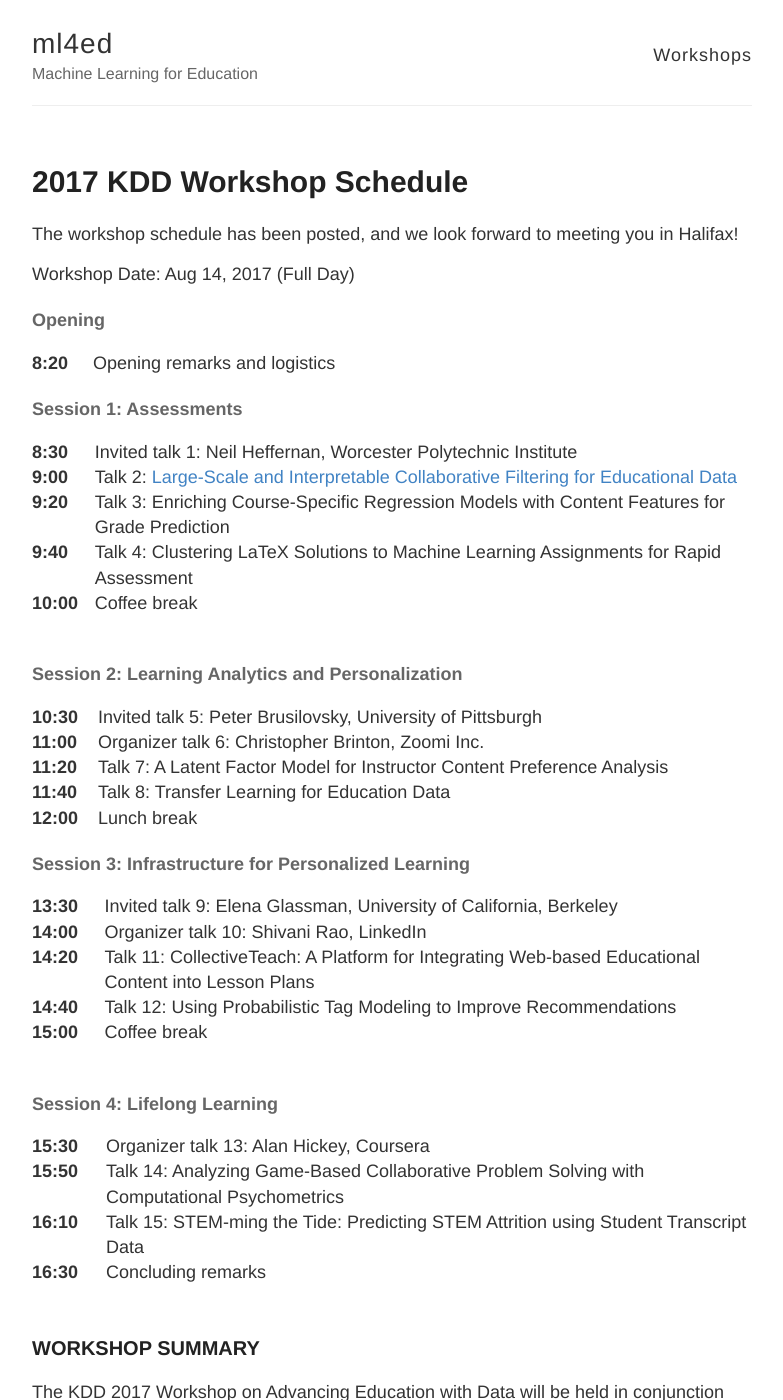
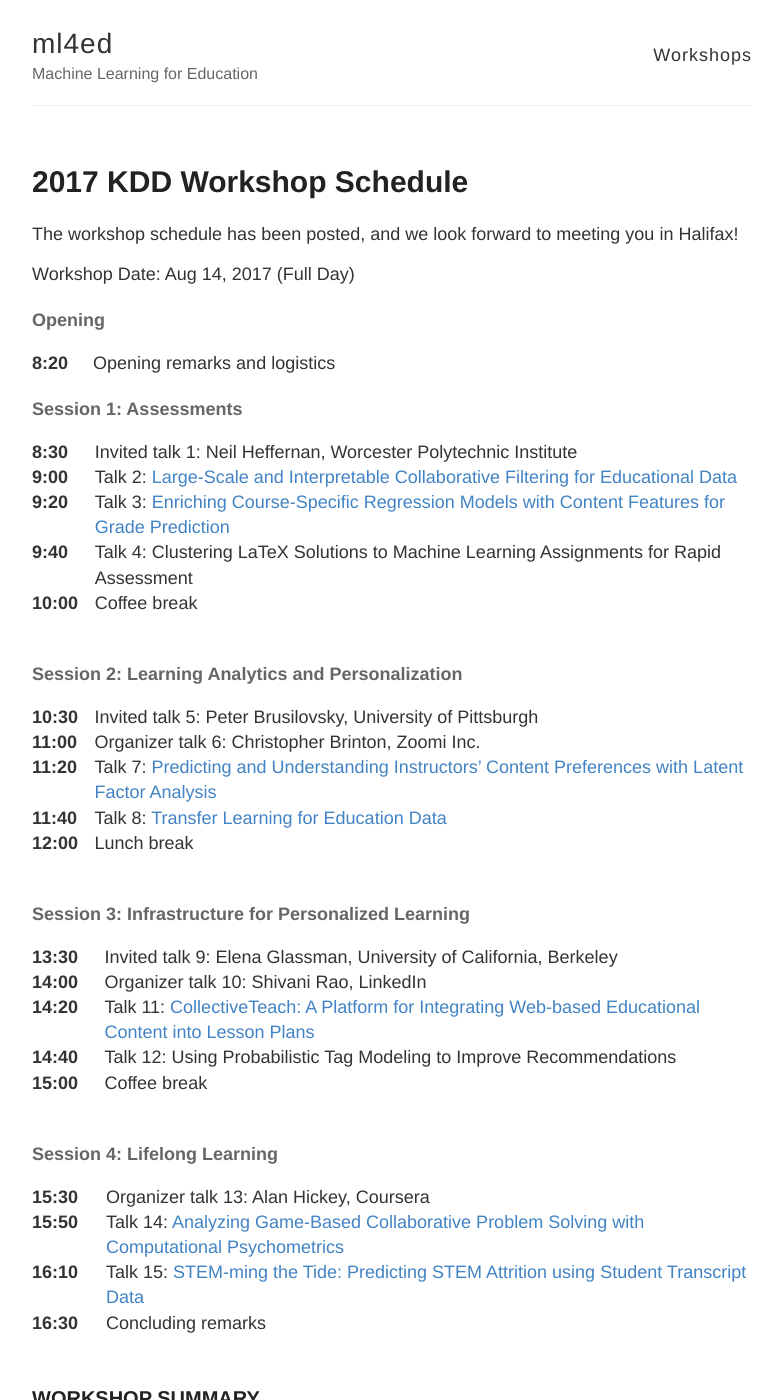
Before and after one commit to ml4ed/ml4ed.github.io, a Jekyll site: the page built from _posts/2017-7-21-KDD-Workshop-Details.md, in a window 1280 px wide and 1400 px high. Shown: the whole window, without its empty margins (248-1031 px from the left). Built offline with Jekyll 4.4.1, drawn with Linux system fonts in a browser that asks for light colours.

Commit message:
Update 2017-7-21-KDD-Workshop-Details.md

```diff
--- a/_posts/2017-7-21-KDD-Workshop-Details.md
+++ b/_posts/2017-7-21-KDD-Workshop-Details.md
@@ -14,8 +14,8 @@ Workshop Date: Aug 14, 2017 (Full Day)
 #### Session 1: Assessments
 
 |**8:30**| Invited talk 1: Neil Heffernan, Worcester Polytechnic Institute|
-|**9:00**| Talk 2: [Large-Scale and Interpretable Collaborative Filtering for Educational Data](http://ml4ed.cc/attachments/AulckStemming.pdf) |
-|**9:20**| Talk 3: Enriching Course-Specific Regression Models with Content Features for Grade Prediction |
+|**9:00**| Talk 2: [Large-Scale and Interpretable Collaborative Filtering for Educational Data](http://ml4ed.cc/attachments/LeeLargescale.pdf) |
+|**9:20**| Talk 3: [Enriching Course-Specific Regression Models with Content Features for Grade Prediction](http://ml4ed.cc/attachments/HuEnriching.pdf) |
 |**9:40**| Talk 4: Clustering LaTeX Solutions to Machine Learning Assignments for Rapid Assessment |
 |**10:00** &nbsp;&nbsp;&nbsp;| Coffee break |
 
@@ -23,23 +23,23 @@ Workshop Date: Aug 14, 2017 (Full Day)
 
 |**10:30**| Invited talk 5: Peter Brusilovsky, University of Pittsburgh
 |**11:00**| Organizer talk 6: Christopher Brinton, Zoomi Inc.
-|**11:20**| Talk 7: A Latent Factor Model for Instructor Content Preference Analysis
-|**11:40**| Talk 8: Transfer Learning for Education Data
+|**11:20**| Talk 7: [Predicting and Understanding Instructors' Content Preferences with Latent Factor Analysis](http://ml4ed.cc/attachments/WangPredicting.pdf)
+|**11:40**| Talk 8: [Transfer Learning for Education Data](http://ml4ed.cc/attachments/HuntTransfer.pdf)
 |**12:00** &nbsp;&nbsp;&nbsp;| Lunch break
 
 #### Session 3: Infrastructure for Personalized Learning
 
 |**13:30**| Invited talk 9: Elena Glassman, University of California, Berkeley
 |**14:00**| Organizer talk 10: Shivani Rao, LinkedIn
-|**14:20**| Talk 11: CollectiveTeach: A Platform for Integrating Web-based Educational Content into Lesson Plans
+|**14:20**| Talk 11: [CollectiveTeach: A Platform for Integrating Web-based Educational Content into Lesson Plans](http://ml4ed.cc/attachments/VenkataramanCollective.pdf)
 |**14:40**| Talk 12: Using Probabilistic Tag Modeling to Improve Recommendations
 |**15:00** &nbsp;&nbsp;&nbsp;&nbsp;&nbsp;&nbsp;| Coffee break
 
 #### Session 4: Lifelong Learning
 
 |**15:30**| Organizer talk 13: Alan Hickey, Coursera
-|**15:50**| Talk 14: Analyzing Game-Based Collaborative Problem Solving with Computational Psychometrics
-|**16:10**| Talk 15: STEM-ming the Tide: Predicting STEM Attrition using Student Transcript Data
+|**15:50**| Talk 14: [Analyzing Game-Based Collaborative Problem Solving with Computational Psychometrics](http://ml4ed.cc/attachments/PolyakComputational.pdf)
+|**16:10**| Talk 15: [STEM-ming the Tide: Predicting STEM Attrition using Student Transcript Data](http://ml4ed.cc/attachments/AulckStemming.pdf)
 |**16:30** &nbsp;&nbsp;&nbsp;&nbsp;&nbsp;&nbsp;| Concluding remarks
 
 
```
